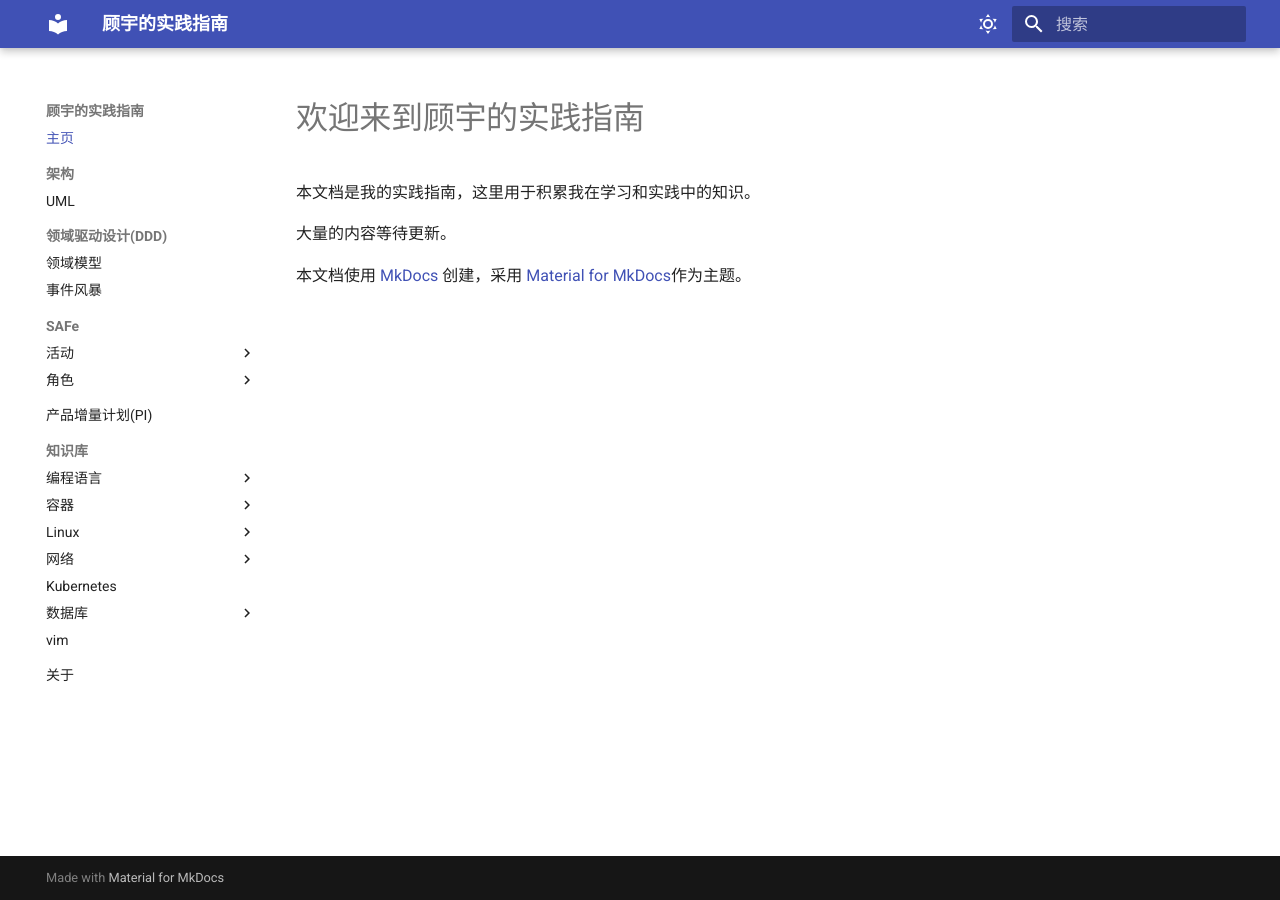
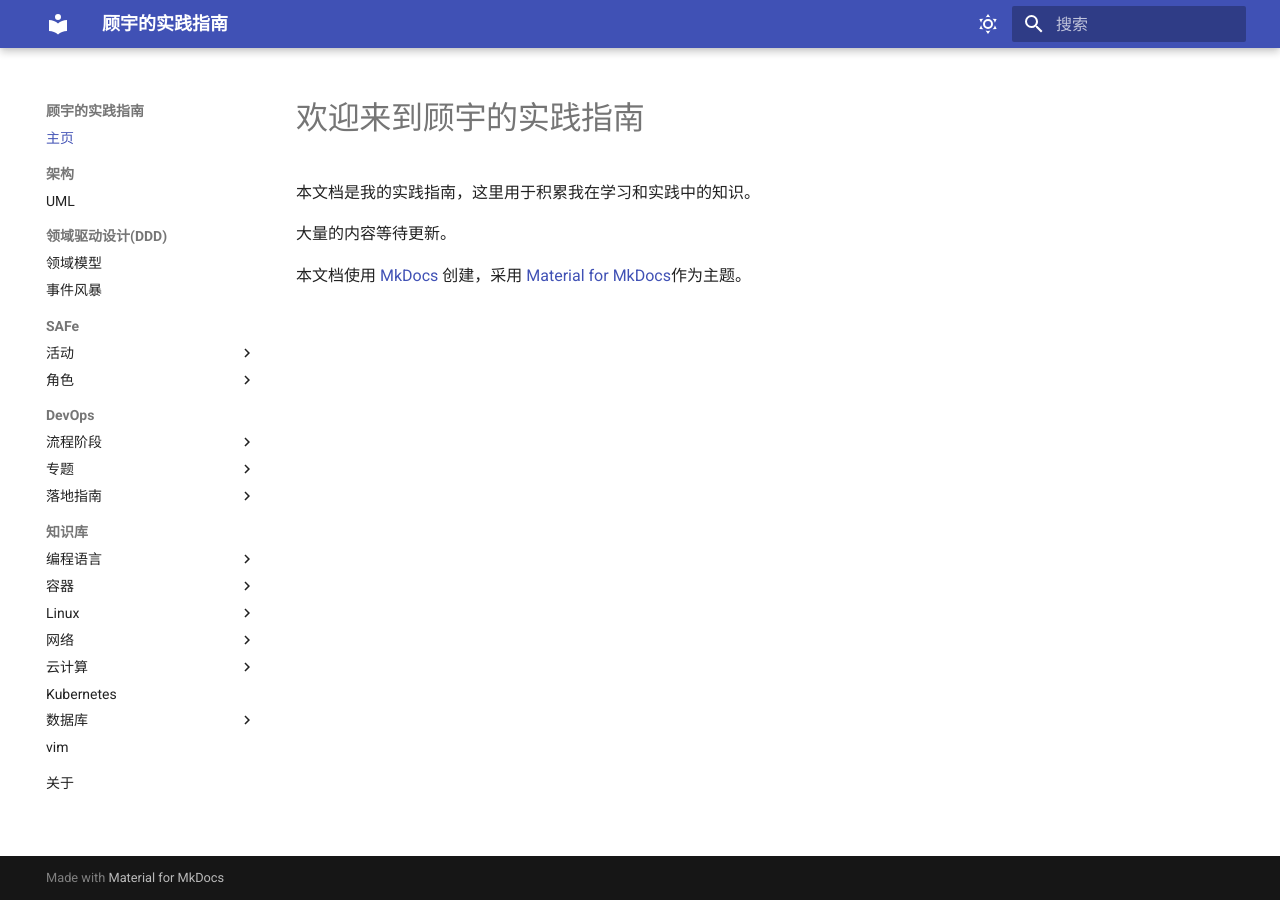
Before and after one commit to wizardbyron/guides, an MkDocs documentation site: the page built from docs/index.md, in a window 1280 px wide. Built offline with MkDocs 1.6.1 and Material for MkDocs 9.7.7, drawn with Linux system fonts in a browser that asks for light colours; some of the changed lines change nothing that is shown.

Commit message:
uncomment menu

```diff
--- a/mkdocs.yml
+++ b/mkdocs.yml
@@ -32,35 +32,35 @@
         - 4. 迭代评审会: SAFe/events/iteration/review.md
         - 5. 回顾会: SAFe/events/iteration/retrospective.md
     - 角色:
-      # - 敏捷发布火车: blank.md
+      - 敏捷发布火车: blank.md
       - 敏捷团队:
         - Scrum Master: SAFe/roles/agile-team/scrum-master.md
         - 敏捷团队: SAFe/roles/agile-team/agile-team.md
-  - DevOps: blank.md
-    # - 流程阶段:
-    #   - 架构规划: blank.md
-    #   - 需求分析: blank.md
-    #   - 设计: blank.md
-    #   - 开发: blank.md
-    #   - 测试: blank.md
-    #   - 部署和发布: blank.md
-    #   - 运维: blank.md
-    # - 专题:
-    #   - 代码分支: blank.md
-    # - 落地指南:
-    #   - 开始之前: blank.md
-    #   - 分析组织上下文: blank.md
-    #   - 分析技术上下文: blank.md
-    #   - 制定 DevOps 转型策略: blank.md
-    #   - 使用看板和 DevOps 故事: blank.md
-    #   - 开发驱动的 DevOps 转型: blank.md
-    #   - 运维驱动的 DevOps 转型: blank.md
-    #   - 构建 DevOps 团队: blank.md
+  - DevOps:
+    - 流程阶段:
+      - 架构规划: blank.md
+      - 需求分析: blank.md
+      - 设计: blank.md
+      - 开发: blank.md
+      - 测试: blank.md
+      - 部署和发布: blank.md
+      - 运维: blank.md
+    - 专题:
+      - 代码分支: blank.md
+    - 落地指南:
+      - 开始之前: blank.md
+      - 分析组织上下文: blank.md
+      - 分析技术上下文: blank.md
+      - 制定 DevOps 转型策略: blank.md
+      - 使用看板和 DevOps 故事: blank.md
+      - 开发驱动的 DevOps 转型: blank.md
+      - 运维驱动的 DevOps 转型: blank.md
+      - 构建 DevOps 团队: blank.md
   - 知识库:
     - 编程语言:
       - Java: programming/java/index.md
       - Python: programming/python/index.md
-      # - Go: blank.md
+      - Go: blank.md
     - 容器:
       - Kubernetes: k8s/index.md
     - Linux:
@@ -73,12 +73,12 @@
       - DNS: network/dns.md
       - NFS: network/nfs.md
       - LDAP: network/ldap.md
-    # - 云计算:
-    #   - AWS: blank.md
-    #   - Azure: blank.md
-    #   - GCP: blank.md
-    #   - 阿里云: blank.md
-    #   - 腾讯云: blank.md
+    - 云计算:
+      - AWS: blank.md
+      - Azure: blank.md
+      - GCP: blank.md
+      - 阿里云: blank.md
+      - 腾讯云: blank.md
     - Kubernetes: k8s/index.md
     - 数据库:
       - MySQL: db/mysql.md
```
